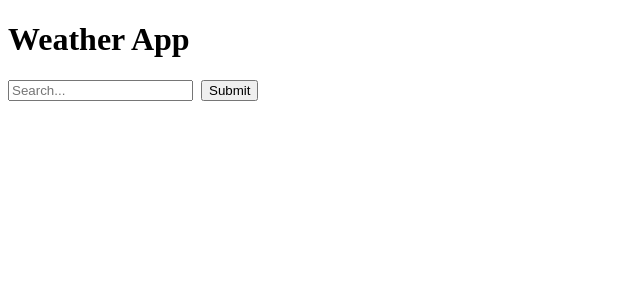
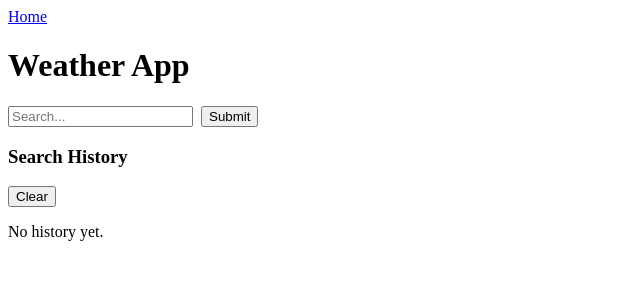
Before and after one commit to Mluleki23/Task-4-Weather-Application, a React (Vite) app: page / in a window 1280 px wide. Shown: the top 300 px of the page, without its empty margins (0-640 px from the left). Built offline with nearby package versions, Linux system fonts and the light colour scheme.

Commit message:
Set up react-router-dom routing and clean App.tsx for page-based navigation

```diff
--- a/package.json
+++ b/package.json
@@ -11,7 +11,8 @@
   },
   "dependencies": {
     "react": "^19.1.1",
-    "react-dom": "^19.1.1"
+    "react-dom": "^19.1.1",
+    "react-router-dom": "^6.30.1"
   },
   "devDependencies": {
     "@eslint/js": "^9.36.0",
--- a/src/App.tsx
+++ b/src/App.tsx
@@ -1,62 +1,19 @@
-import { useState } from "react";
-import reactLogo from "./assets/react.svg";
-import viteLogo from "/vite.svg";
 import "./App.css";
-import SearchBar from "./components/SearchBar";
+import { BrowserRouter, Routes, Route, Link } from "react-router-dom";
+import Home from "./pages/Home";
+
 function App() {
-  const [weather, setWeather] = useState<any>(null);
-  const [loading, setLoading] = useState(false);
-  const [error, setError] = useState<string | null>(null);
-
-  const handleSearch = async (city: string) => {
-    setLoading(true);
-    setError(null);
-    setWeather(null);
-    try {
-      const res = await fetch(
-        `https://weather-api167.p.rapidapi.com/api/weather/current?place=${encodeURIComponent(
-          city
-        )}&units=standard&lang=en&mode=json`,
-        {
-          method: "GET",
-          headers: {
-            "x-rapidapi-key":
-              "d587790286mshed52531465cb313p152099jsn426eef08e53c",
-            "x-rapidapi-host": "weather-api167.p.rapidapi.com",
-            Accept: "application/json",
-          },
-        }
-      );
-      const data = await res.json();
-      if (!res.ok) {
-        // Show API error message if available
-        throw new Error(data?.message || "City not found or API error");
-      }
-      setWeather(data);
-    } catch (e: any) {
-      setError(
-        (e.message || "Error fetching weather") +
-          "\nFormat: City or City,CountryCode (e.g. Durban or Durban,ZA)"
-      );
-    } finally {
-      setLoading(false);
-    }
-  };
-
   return (
-    <>
-      <h1>Weather App</h1>
-      <SearchBar onSearch={handleSearch} />
-      {loading && <p>Loading...</p>}
-      {error && (
-        <div style={{ color: "red", whiteSpace: "pre-line" }}>{error}</div>
-      )}
-      {weather && (
-        <div style={{ marginTop: 16 }}>
-          <p>Temperature: {weather?.current?.temperature ?? "N/A"}°K</p>
-        </div>
-      )}
-    </>
+    <BrowserRouter>
+      <nav className="p-4 flex gap-4 border-b mb-4">
+        <Link to="/">Home</Link>
+        {/* <Link to="/history">History</Link> */}
+      </nav>
+      <Routes>
+        <Route path="/" element={<Home />} />
+        {/* <Route path="/history" element={<HistoryPage />} /> */}
+      </Routes>
+    </BrowserRouter>
   );
 }
 
--- /dev/null
+++ b/src/components/HistoryList.tsx
@@ -0,0 +1,36 @@
+import React from "react";
+
+interface HistoryListProps {
+  items: { city: string; country: string; temperature: number }[];
+  onSelect: (city: string) => void;
+  onClear: () => void;
+}
+
+export default function HistoryList({
+  items,
+  onSelect,
+  onClear,
+}: HistoryListProps) {
+  return (
+    <div className="mt-6 max-w-md">
+      <div className="flex justify-between items-center mb-2">
+        <h3 className="text-lg font-medium">Search History</h3>
+        <button onClick={onClear} className="text-sm text-red-600">
+          Clear
+        </button>
+      </div>
+      {items.length === 0 && <p>No history yet.</p>}
+      <ul className="space-y-1">
+        {items.map((h, idx) => (
+          <li
+            key={idx}
+            className="cursor-pointer hover:underline"
+            onClick={() => onSelect(h.city)}
+          >
+            {h.city}, {h.country} — {h.temperature}°C
+          </li>
+        ))}
+      </ul>
+    </div>
+  );
+}
--- /dev/null
+++ b/src/components/WeatherCard.tsx
@@ -0,0 +1,22 @@
+import React from "react";
+
+interface WeatherCardProps {
+  city: string;
+  country: string;
+  temperature: number;
+}
+
+export default function WeatherCard({
+  city,
+  country,
+  temperature,
+}: WeatherCardProps) {
+  return (
+    <div className="p-4 border rounded shadow max-w-sm bg-white">
+      <h2 className="text-xl font-semibold">
+        {city}, {country}
+      </h2>
+      <p className="text-2xl mt-2">{temperature}°C</p>
+    </div>
+  );
+}
--- /dev/null
+++ b/src/pages/Home.tsx
@@ -0,0 +1,79 @@
+import { useState, useEffect } from "react";
+import SearchBar from "../components/SearchBar";
+import WeatherCard from "../components/WeatherCard";
+import HistoryList from "../components/HistoryList";
+
+export default function Home() {
+  const [weather, setWeather] = useState<any>(null);
+  const [loading, setLoading] = useState(false);
+  const [error, setError] = useState<string | null>(null);
+  const [history, setHistory] = useState<any[]>([]);
+
+  // Load stored history on mount
+  useEffect(() => {
+    const stored = localStorage.getItem("weather-history");
+    if (stored) setHistory(JSON.parse(stored));
+  }, []);
+
+  const saveHistory = (entry: any) => {
+    const updated = [entry, ...history].slice(0, 10);
+    setHistory(updated);
+    localStorage.setItem("weather-history", JSON.stringify(updated));
+  };
+
+  const handleSearch = async (city: string) => {
+    setLoading(true);
+    setError(null);
+    setWeather(null);
+    try {
+      const geoRes = await fetch(
+        `https://geocoding-api.open-meteo.com/v1/search?name=${encodeURIComponent(
+          city
+        )}&count=1&language=en&format=json`
+      );
+      const geoData = await geoRes.json();
+      if (!geoData.results || geoData.results.length === 0)
+        throw new Error("City not found");
+      const { latitude, longitude, name, country } = geoData.results[0];
+
+      const weatherRes = await fetch(
+        `https://api.open-meteo.com/v1/forecast?latitude=${latitude}&longitude=${longitude}&current_weather=true&temperature_unit=celsius`
+      );
+      const w = await weatherRes.json();
+      if (!w.current_weather) throw new Error("No weather data");
+      const entry = {
+        city: name,
+        country,
+        temperature: w.current_weather.temperature,
+      };
+      setWeather(entry);
+      saveHistory(entry);
+    } catch (e: any) {
+      setError(e.message || "Error fetching weather");
+    } finally {
+      setLoading(false);
+    }
+  };
+
+  return (
+    <div className="p-4">
+      <h1 className="text-2xl font-bold mb-4">Weather App</h1>
+      <SearchBar onSearch={handleSearch} />
+      {loading && <p>Loading…</p>}
+      {error && <p className="text-red-600">{error}</p>}
+      {weather && (
+        <div className="mt-4">
+          <WeatherCard {...weather} />
+        </div>
+      )}
+      <HistoryList
+        items={history}
+        onSelect={handleSearch}
+        onClear={() => {
+          localStorage.removeItem("weather-history");
+          setHistory([]);
+        }}
+      />
+    </div>
+  );
+}
```
Also changed, not shown: src/main.tsx (+6 -6 lines), src/pages/History.tsx (added, +15 -0 lines), src/pages/NotFound.tsx (added, +8 -0 lines), 1 other file (tests, documents, lock files or other folders).
